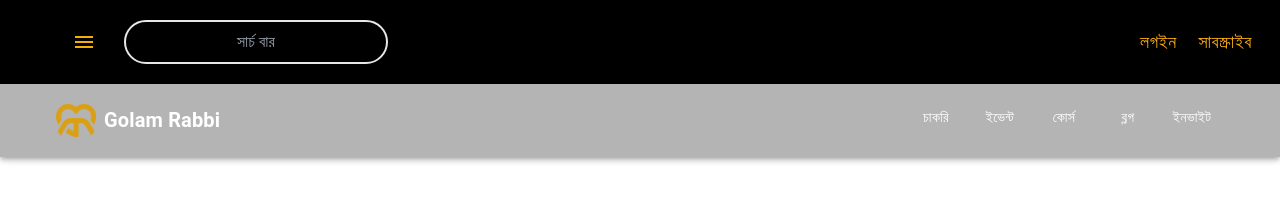
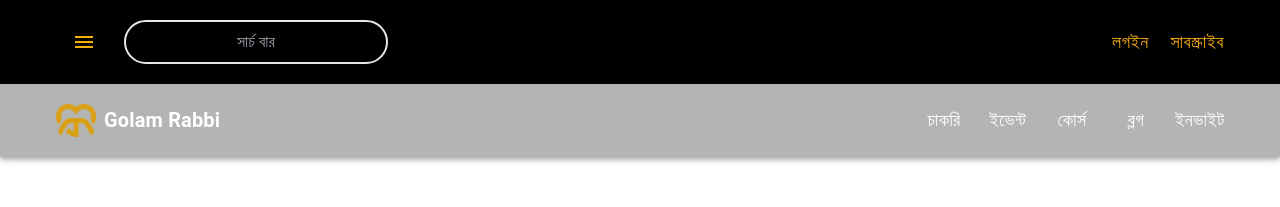
Before and after one commit to SalehAhmed19/GolamRabbi-SSOMOY_TV, a React (Vite) app: page / in a window 1280 px wide. Shown: the top 207 px of the page. Built offline with nearby package versions, Linux system fonts and the light colour scheme.

Commit message:
some change in navbar

```diff
--- a/src/Components/Shared/Navbar.jsx
+++ b/src/Components/Shared/Navbar.jsx
@@ -96,7 +96,7 @@ function Navbar(props) {
                   component="div"
                   sx={{ flexGrow: 1, display: { xs: "none", sm: "block" } }}
                 >
-                  <div className="flex items-center lg:px-14">
+                  <div className="flex items-center lg:pl-14">
                     <IconButton
                       color="primary"
                       aria-label="open drawer"
@@ -114,7 +114,11 @@ function Navbar(props) {
                     />
                   </div>
                 </Box>
-                <Box sx={{ display: { xs: "none", sm: "block" } }}>
+                <Box
+                  sx={{
+                    display: { xs: "none", sm: "block", paddingRight: "28px" },
+                  }}
+                >
                   {upperNavItems.map((item) => (
                     <Button
                       key={item}
@@ -126,7 +130,7 @@ function Navbar(props) {
                 </Box>
               </div>
               {/* Lower Menu */}
-              <div className="w-full flex p-5 bg-[#0000004b] lg:px-14">
+              <div className="w-full flex p-5 bg-[#0000004b] lg:pl-14">
                 <Box
                   component="div"
                   sx={{ flexGrow: 1, display: { xs: "none", sm: "block" } }}
@@ -140,11 +144,14 @@ function Navbar(props) {
                 </Box>
                 <Box
                   sx={{
-                    display: { xs: "none", sm: "block" },
+                    display: { xs: "none", sm: "block", paddingRight: "28px" },
                   }}
                 >
                   {lowerNavItems.map((item) => (
-                    <Button key={item} sx={{ color: "#fff", padding: "0px" }}>
+                    <Button
+                      key={item}
+                      sx={{ color: "#fff", padding: "0px", fontSize: "18px" }}
+                    >
                       {item}
                     </Button>
                   ))}
```
